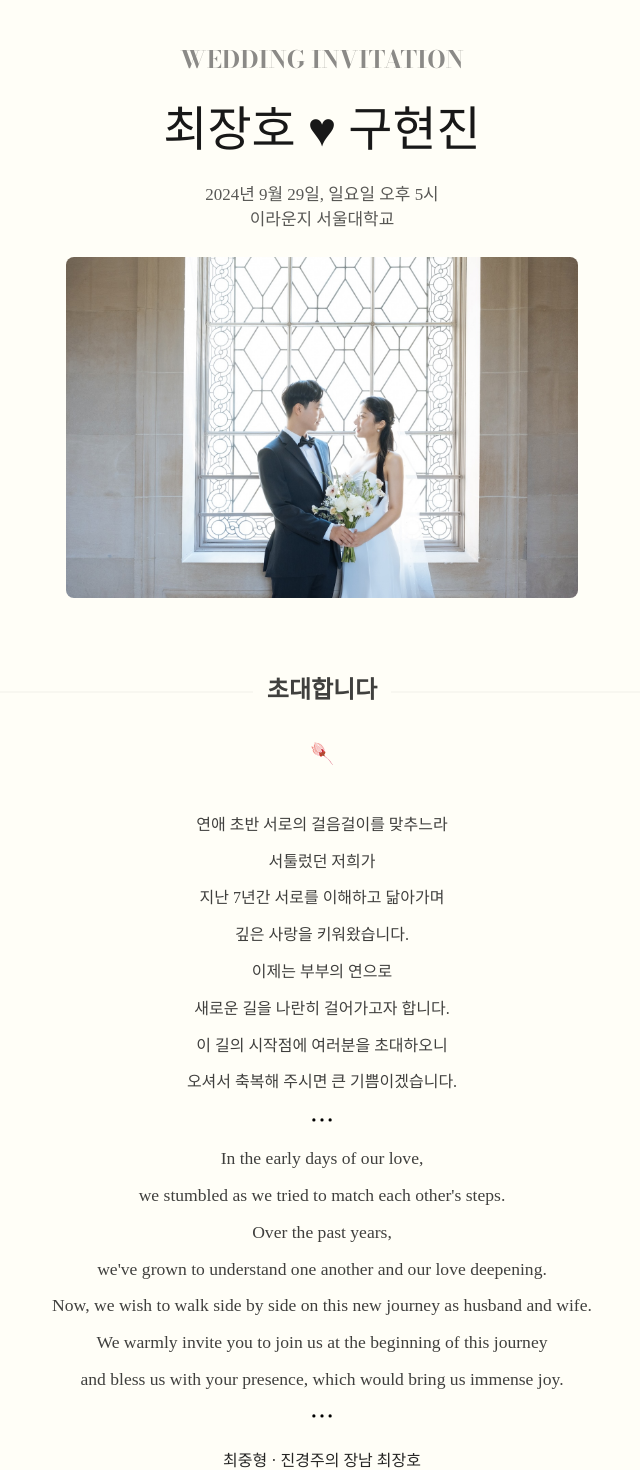
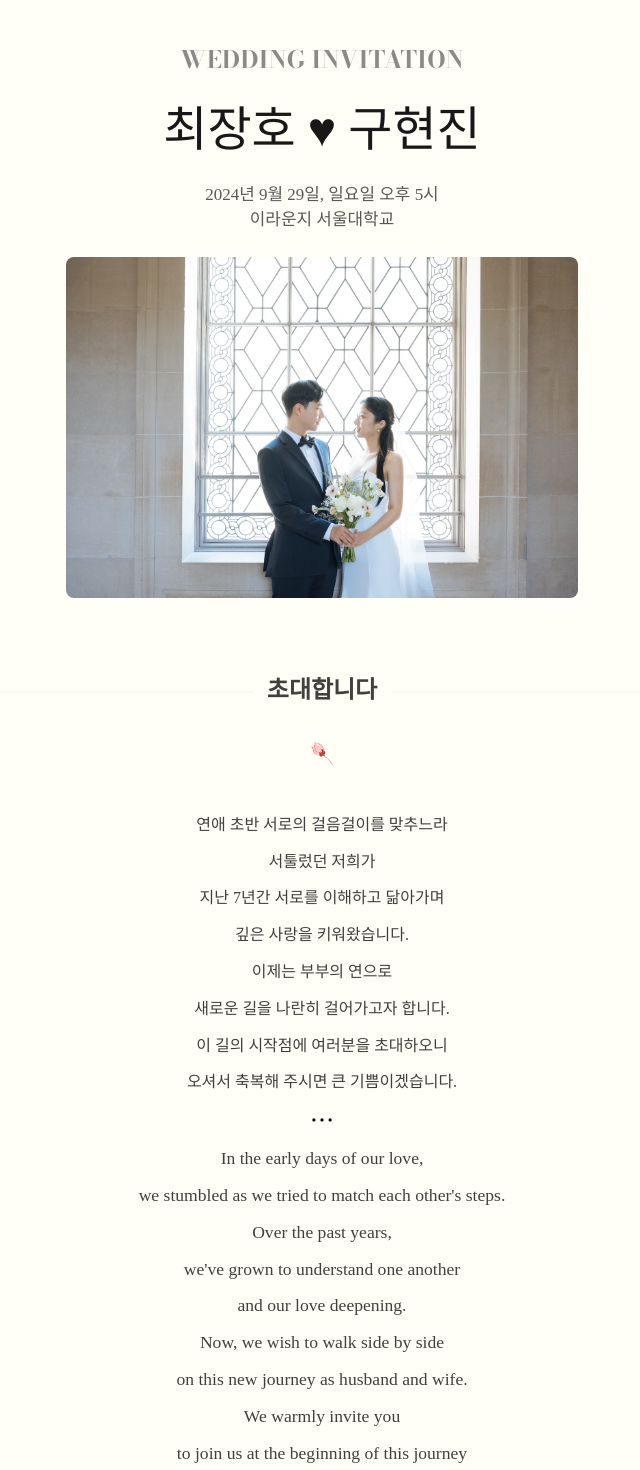
Before and after one commit to ryuina/wedding_invitation, a React (Create React App) app: page / in a window 1280 px wide. Shown: the top 1470 px of the page, without its empty margins (318-958 px from the left). Built offline with nearby package versions, Linux system fonts and the light colour scheme.

Commit message:
Adjust text size

```diff
--- a/src/components/greeting.jsx
+++ b/src/components/greeting.jsx
@@ -64,12 +64,12 @@ const ContentEnglish = styled.span`
   background-position: center;
 
   @media (max-width: 768px) {
-    font-size: 0.9rem;
+    font-size: 0.95rem;
     line-height: 2rem;
   }
   @media (max-width: 480px) {
-    font-size: 0.95rem;
-    line-height: 1.75rem;
+    font-size: 0.92rem;
+    line-height: 1.7rem;
   }
 `;
 
@@ -137,13 +137,21 @@ const Greeting = () => {
         <br />
         Over the past years,
         <br />
-        we've grown to understand one another and our love deepening.
+        we've grown to understand one another
         <br />
-        Now, we wish to walk side by side on this new journey as husband and wife.
+        and our love deepening.
         <br />
-        We warmly invite you to join us at the beginning of this journey
+        Now, we wish to walk side by side
         <br />
-        and bless us with your presence, which would bring us immense joy.
+        on this new journey as husband and wife.
+        <br />
+        We warmly invite you
+        <br />
+        to join us at the beginning of this journey
+        <br />
+        and bless us with your presence,
+        <br />
+        which would bring us immense joy.
       </ContentEnglish>
       <EllipsisOutlined />
       <GroomBride>
```
